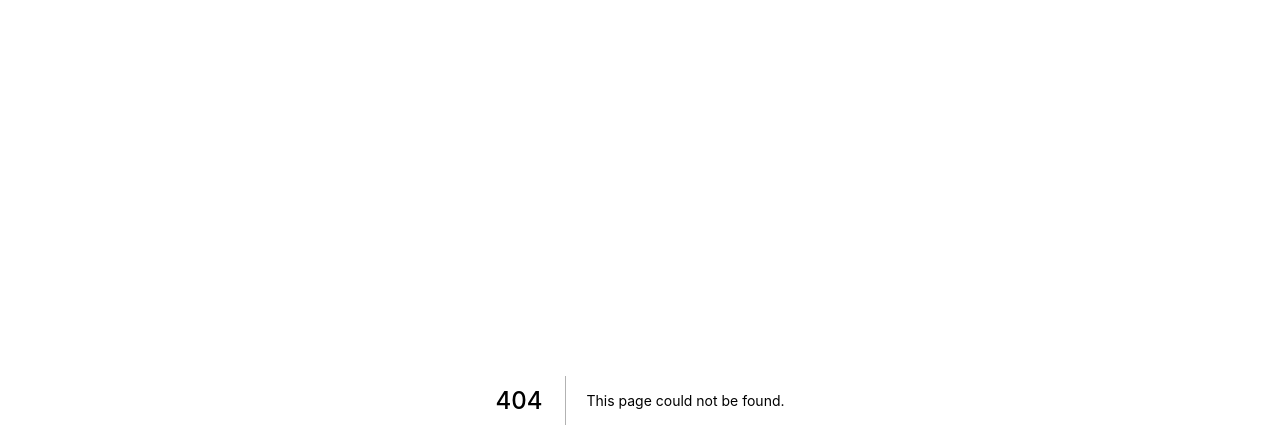
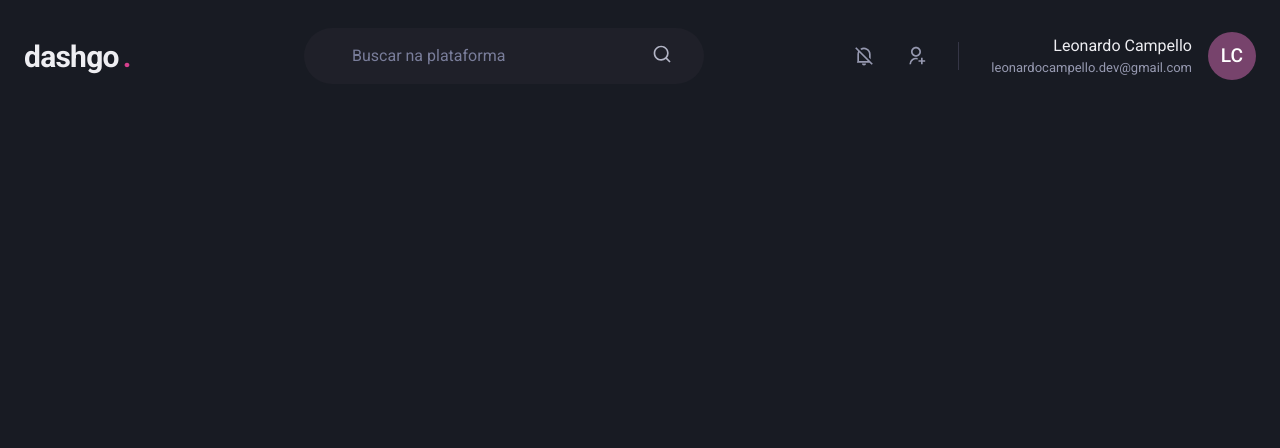
Before and after one commit to LeonardoCampello-dev/dashgo, a Next.js app: page /dashboard in a window 1280 px wide. Before the commit this address had no page. Shown: the top 448 px of the page. Built offline with nearby package versions, Linux system fonts and the light colour scheme.

Commit message:
💥 NEW: Header Component

```diff
--- a/package.json
+++ b/package.json
@@ -16,7 +16,8 @@
     "framer-motion": "^4.1.17",
     "next": "11.0.1",
     "react": "17.0.2",
-    "react-dom": "17.0.2"
+    "react-dom": "17.0.2",
+    "react-icons": "^4.2.0"
   },
   "devDependencies": {
     "@types/node": "^15.14.0",
--- /dev/null
+++ b/src/components/Header.tsx
@@ -0,0 +1,93 @@
+import {
+  Flex,
+  Icon,
+  Input,
+  Text,
+  HStack,
+  Box,
+  Avatar
+} from '@chakra-ui/react';
+
+import {
+  RiNotificationOffLine,
+  RiSearchLine,
+  RiUserAddLine
+} from 'react-icons/ri';
+
+export function Header() {
+  return (
+    <Flex
+      as='header'
+      width='100%'
+      maxWidth={1480}
+      height='20'
+      mx='auto'
+      mt={4}
+      px={6}
+      align='center'
+    >
+      <Text
+        fontSize='3xl'
+        fontWeight='bold'
+        letterSpacing='tight'
+        width='64'
+      >
+        dashgo
+        <Text as='span' ml={1} color='pink.500'>
+          .
+        </Text>
+      </Text>
+
+      <Flex
+        as='label'
+        flex='1'
+        py='4'
+        px='8'
+        ml='6'
+        maxWidth={400}
+        alignSelf='center'
+        color='gray.200'
+        position='relative'
+        bg='gray.800'
+        borderRadius='full'
+      >
+        <Input
+          color='gray.50'
+          variant='unstyled'
+          placeholder='Buscar na plataforma'
+          _placeholder={{ color: 'gray.400' }}
+          px={4}
+          mr={4}
+        />
+
+        <Icon as={RiSearchLine} fontSize='20' />
+      </Flex>
+
+      <Flex align='center' ml='auto'>
+        <HStack
+          spacing='8'
+          mx='8'
+          pr='8'
+          py='1'
+          color='gray.300'
+          borderRightWidth={1}
+          borderColor='gray.700'
+        >
+          <Icon as={RiNotificationOffLine} fontSize='20' />
+          <Icon as={RiUserAddLine} fontSize='20' />
+        </HStack>
+
+        <Flex align='center'>
+          <Box mr='4' textAlign='right'>
+            <Text>Leonardo Campello</Text>
+            <Text color='gray.300' fontSize='small'>
+              leonardocampello.dev@gmail.com
+            </Text>
+          </Box>
+
+          <Avatar size='md' name='Leonardo Campello' />
+        </Flex>
+      </Flex>
+    </Flex>
+  );
+}
--- /dev/null
+++ b/src/pages/dashboard.tsx
@@ -0,0 +1,5 @@
+import { Header } from '../components/Header';
+
+export default function Dashboard() {
+  return <Header />;
+}
```
Also changed, not shown: 1 other file (tests, documents, lock files or other folders).
